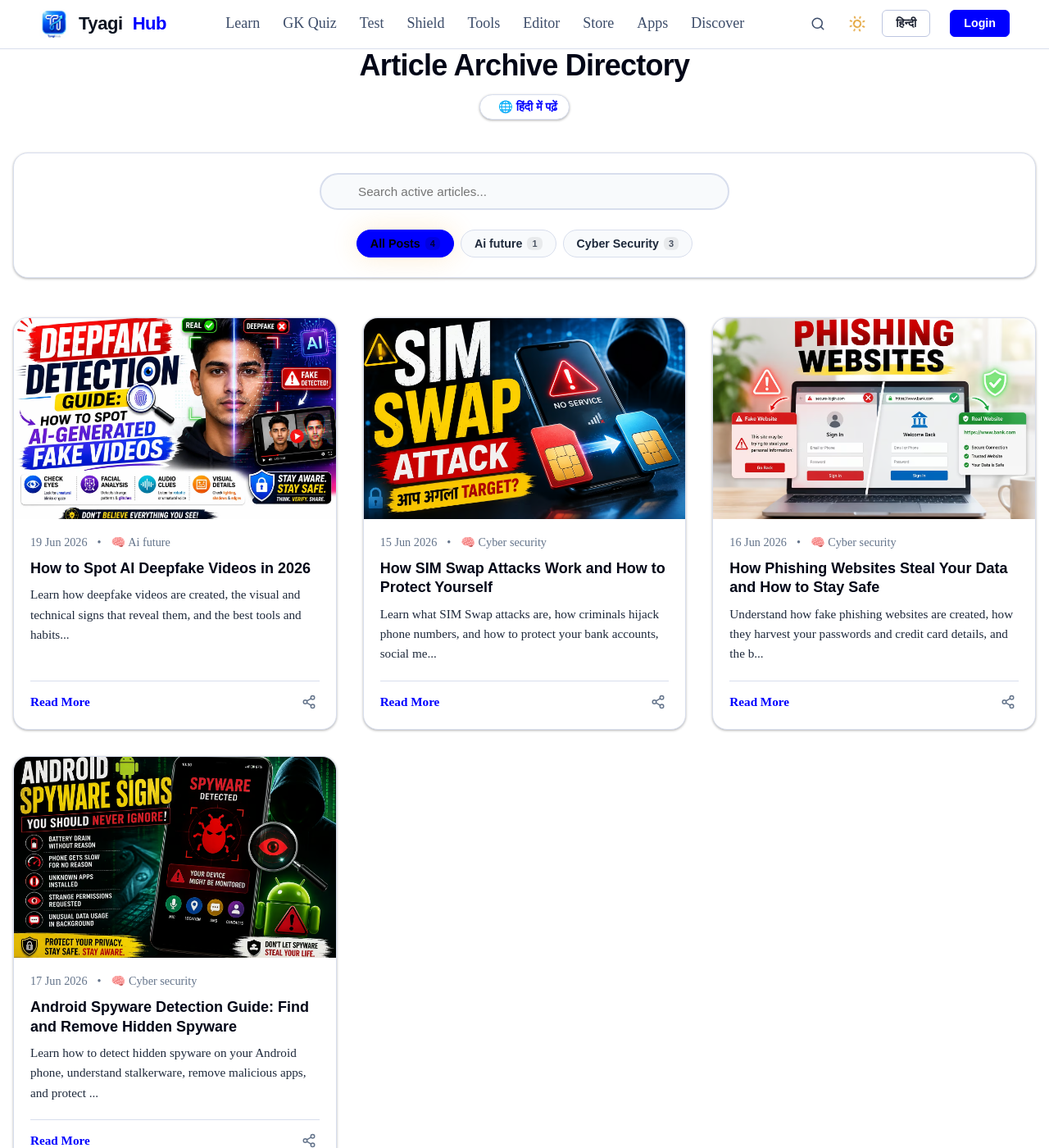
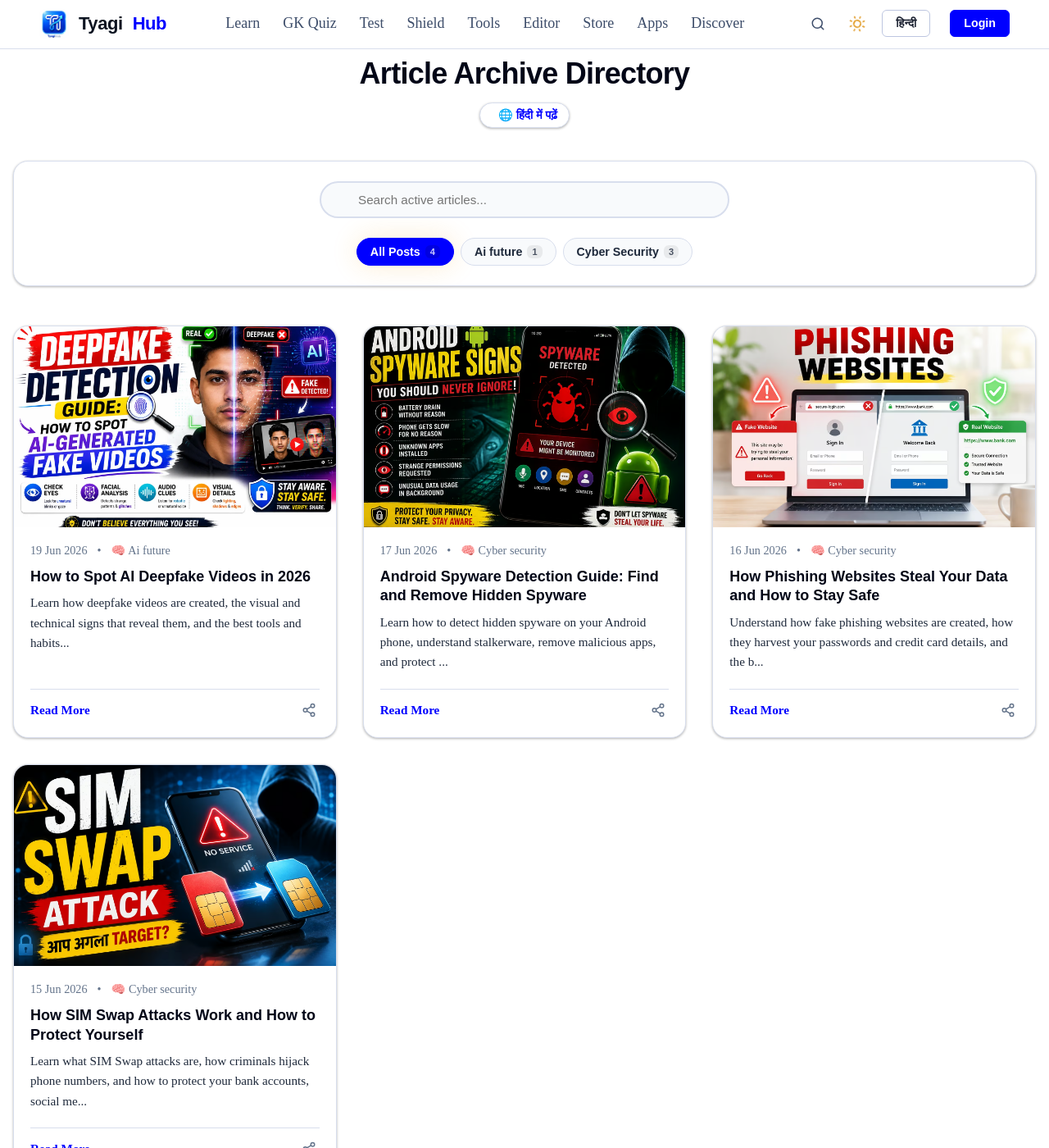
Before and after one commit to HimanshuTyagiJi/TyagiHub, a Jekyll site: the page built from categories.html, in a window 1280 px wide and 1400 px high. Shown: the whole window at 82% size. Built offline with Jekyll 4.4.1, drawn with Linux system fonts in a browser that asks for light colours; comment, search, counter and statistics services are not loaded.

Commit message:
Update categories.html

```diff
--- a/categories.html
+++ b/categories.html
@@ -12,7 +12,7 @@ extra_css:
     margin: var(--space-12, 48px) auto;
     padding: 0 var(--space-4, 16px);
     min-height: 75vh;
-    margin-top: 60px; /* 🎯 Strictly overridden as specified */
+    margin-top: 70px; /* 🎯 Strictly overridden as specified */
   }
 
   /* Header Architecture */
@@ -141,7 +141,7 @@ extra_css:
   .filter-chip-btn.active-chip-state {
     background: var(--clr-accent);
     border-color: var(--clr-accent);
-    color: #000000;
+    color: #ffffff;
     box-shadow: var(--shadow-accent);
   }
 
```
Also changed, not shown: other parts of categories.html (+6 -6 lines).
